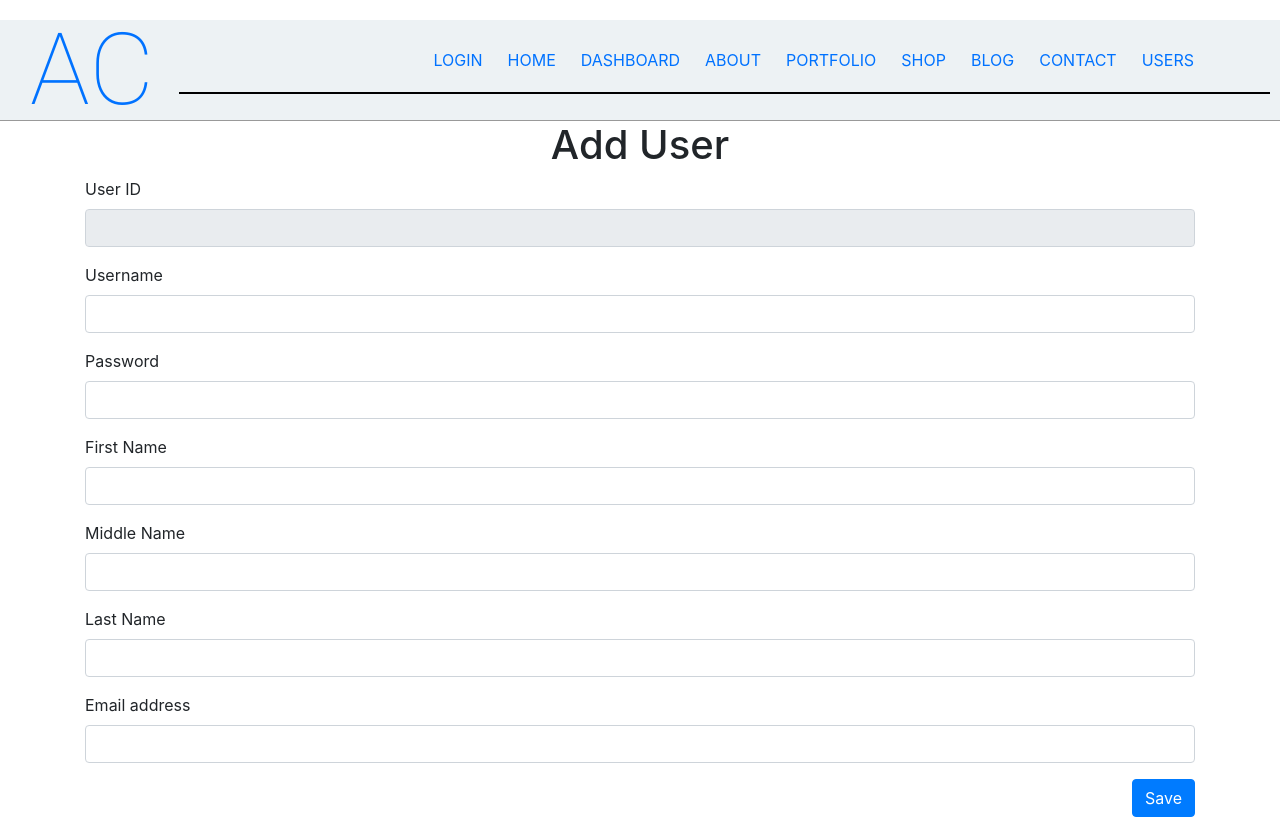
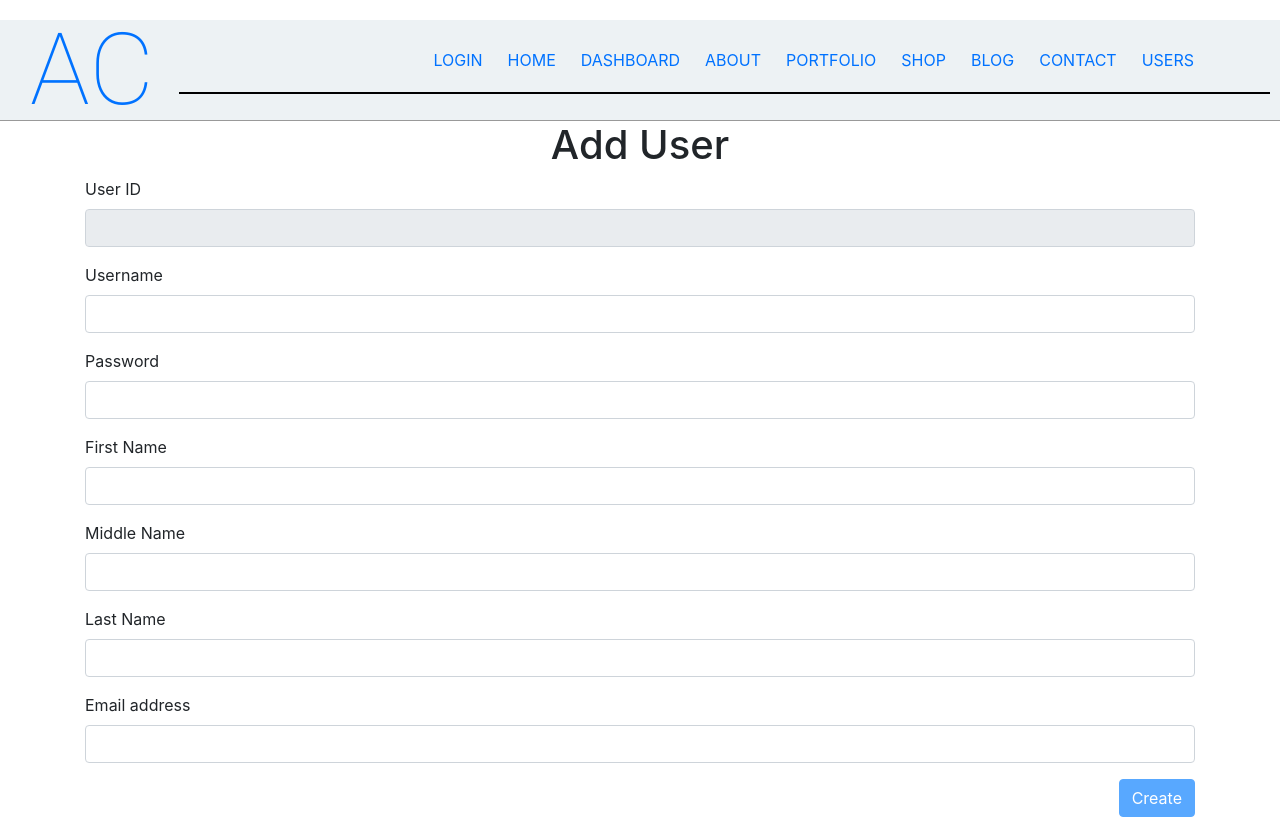
Before and after one commit to alanchavezt/AlanReact, a React app: page /users/create in a window 1280 px wide. Built offline with nearby package versions, Linux system fonts and the light colour scheme.

Commit message:
added user create component

```diff
--- a/src/components/users/UserCreateEntry.jsx
+++ b/src/components/users/UserCreateEntry.jsx
@@ -19,6 +19,32 @@ export default class UserCreateEntry extends React.Component {
         this.setState({user});
     }
 
+    handleCreate = (e) => {
+        const user = this.state.user;
+
+        this.userService.createUser(user).then(data => {
+            window.location.href = `/users/${data.userId}/edit`;
+        });
+    }
+
+    isFormValid = () => {
+        let formData = this.state.user;
+
+        if (!formData.username) {
+            return false;
+        }
+        if (!formData.password) {
+            return false;
+        }
+        if (!formData.firstName) {
+            return false;
+        }
+        if (!formData.lastName) {
+            return false;
+        }
+        return true;
+    }
+
     render () {
         if (!this.state.user) {
             return <Loading />
@@ -27,7 +53,7 @@ export default class UserCreateEntry extends React.Component {
             <div className="container">
                 <h1>Add User</h1>
                 <UserFormEntry user={this.state.user} onChange={this.onFormChange}/>
-                <button type="submit" className="btn btn-primary float-right">Save</button>
+                <button type="submit" className="btn btn-primary float-right" onClick={this.handleCreate} disabled={!this.isFormValid()}>Create</button>
             </div>
         );
     }
--- a/src/components/users/UserFormEntry.jsx
+++ b/src/components/users/UserFormEntry.jsx
@@ -27,6 +27,7 @@ export default class UserFormEntry extends React.Component {
         return (
             <form onChange={this.onFormChange}>
                 <InputText
+                    // style={{display: this.props.user.userId ? "inline" : "none"}}
                     label="User ID"
                     id="userId"
                     name="userId"
@@ -42,6 +43,7 @@ export default class UserFormEntry extends React.Component {
                 />
                 <InputText
                     label="Password"
+                    type="password"
                     id="password"
                     name="password"
                     value={this.props.user.password}
@@ -49,7 +51,6 @@ export default class UserFormEntry extends React.Component {
                 />
                 <InputText
                     label="First Name"
-                    type="password"
                     id="firstName"
                     name="firstName"
                     value={this.props.user.firstName}
--- a/src/components/users/UserService.js
+++ b/src/components/users/UserService.js
@@ -4,16 +4,16 @@ export default class UserService {
 
     apiEndpoint = "/REST/users";
 
-    // createUser(user) {
-    //     return axios.post(`/REST/users`, user).then(res => res.data);
-    // }
+    createUser(user) {
+        return axios.post(`${this.apiEndpoint}`, user).then(res => res.data);
+    }
 
     getUser(userId) {
-        return axios.get(`/REST/users/${userId}`).then(res => res.data);
+        return axios.get(`${this.apiEndpoint}/${userId}`).then(res => res.data);
     }
 
     getUsers() {
-        return axios.get(`/REST/users`).then(res => res.data);
+        return axios.get(`${this.apiEndpoint}`).then(res => res.data);
     }
 
     updateUser(user) {
```
Also changed, not shown: server.js (+12 -7 lines).
